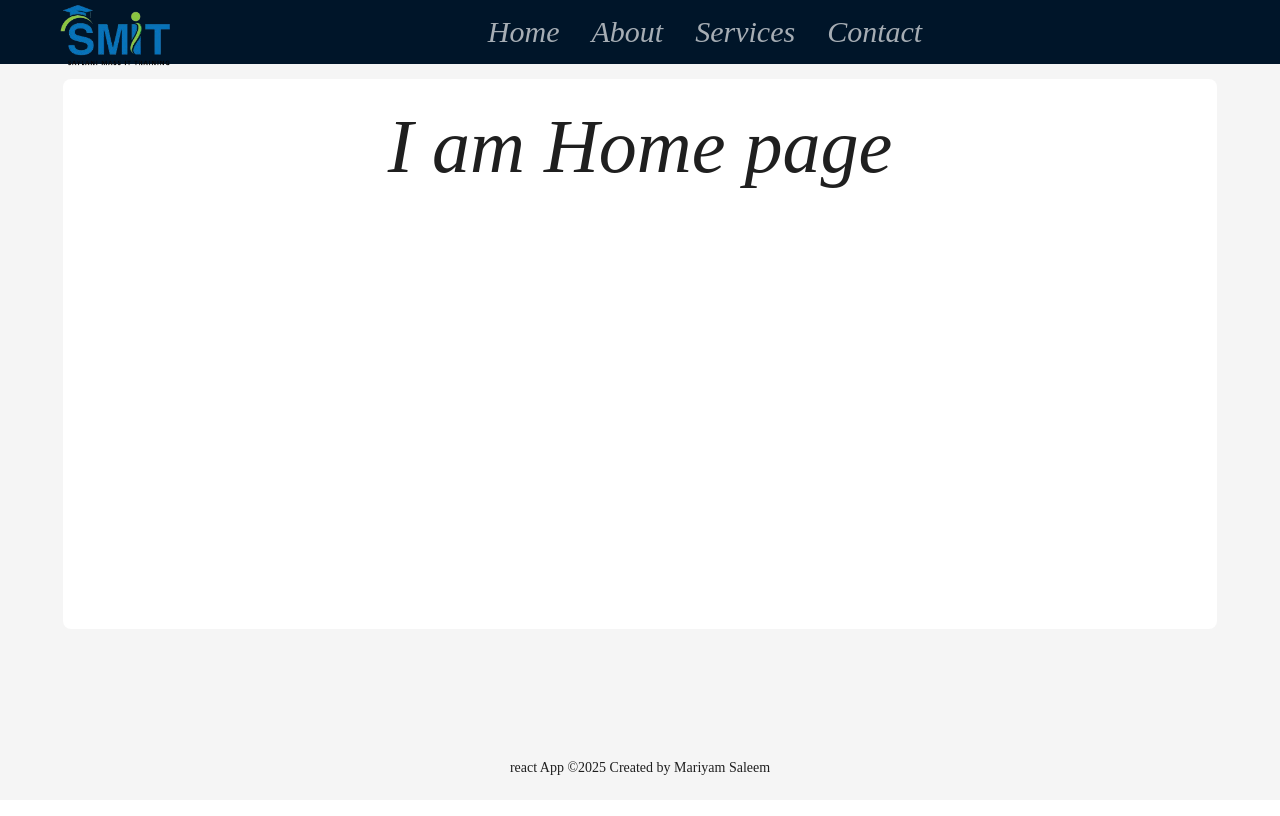
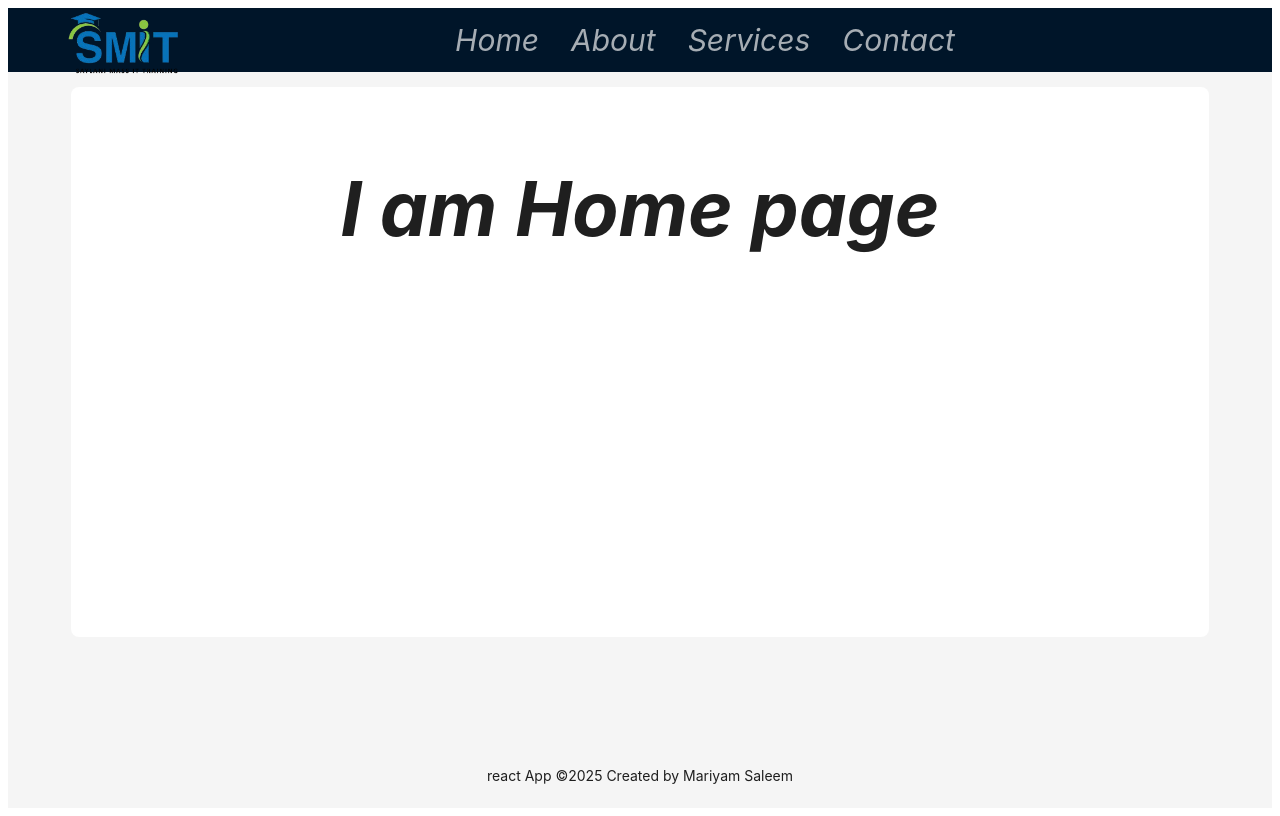
Before and after one commit to mariyamsaleem32/react-class-6, a React (Create React App) app: page / in a window 1280 px wide. Both pictures are taken after typing "Sample", "Sample123" into the empty fields and a click on the button "Login". Built offline with nearby package versions, Linux system fonts and the light colour scheme.

Commit message:
completed

```diff
--- a/src/components/Layout.jsx
+++ b/src/components/Layout.jsx
@@ -1,7 +1,7 @@
 import React from 'react';
 import logo from '../assets/smit-logo.png';
 import {Layout, Menu, theme } from 'antd';
-import { useNavigate, Link} from 'react-router';
+import { useNavigate} from 'react-router';
 
 const { Header, Content, Footer } = Layout;
 const items =  [{
@@ -68,25 +68,6 @@ const navigate = useNavigate();
             fontStyle: 'italic'
           }}
         />
-
-        {/* <div
-         style={{
-          flex: 1,
-          minWidth: 0,
-          display: 'flex',
-          justifyContent: 'center',
-          gap : 24,
-          alignItems: 'center',
-          fontSize: '30px',
-          fontStyle: 'italic',
-          cursor: 'pointer',
-        }}>
-       <Link to={'/home'} style={{color: 'white',textDecoration:'none'}}><div>Home</div></Link>
-       <Link to={'/about'}style={{color: 'white',textDecoration:'none'}}><div>About</div></Link>
-       <Link to={'/services'}style={{color: 'white',textDecoration:'none'}}><div>Services</div></Link>
-       <Link to={'/contact'}style={{color: 'white',textDecoration:'none'}}><div>Contact</div></Link>
-        </div> */}
-
       </Header>
       <Content
         style={{
@@ -96,7 +77,6 @@ const navigate = useNavigate();
           textAlign: 'center',
           fontStyle:'italic',
           fontWeight: 'bolder',
-          textAlign: 'center'
         }}
       >
         <div
--- a/src/index.jsx
+++ b/src/index.jsx
@@ -1,15 +1,13 @@
 import React from 'react';
 import ReactDOM from 'react-dom/client';
-import './index.css';
 import App from './App';
-import reportWebVitals from './reportWebVitals';
-import 'antd/dist/reset.css';
+import {BrowserRouter} from 'react-router';
 
 const root = ReactDOM.createRoot(document.getElementById('root'));
 root.render(
   <React.StrictMode>
-    <App />
+    <BrowserRouter>
+        <App />
+    </BrowserRouter>
   </React.StrictMode>
 );
-
-reportWebVitals();
--- a/src/router/index.jsx
+++ b/src/router/index.jsx
@@ -1,5 +1,5 @@
 import { React, useState } from 'react';
-import { BrowserRouter, Routes, Route, Navigate } from 'react-router';
+import {Routes, Route, Navigate } from 'react-router';
 import AppLayout from '../components/Layout';
 import Home from '../pages/Home';
 import About from '../pages/About';
@@ -13,7 +13,6 @@ const CustomNavbar = () => {
   const [isLoggedIn, setIsLoggedIn] = useState(false);
 
   return (
-    <BrowserRouter>
       <Routes>
         {/* Redirect to Home if logged in, else go to Login */}
         <Route
@@ -48,7 +47,7 @@ const CustomNavbar = () => {
         {/* 404 page route */}
         <Route path="*" element={<AppNoteFound />}/>
       </Routes>
-    </BrowserRouter>
+
   );
 };
 
```
Also changed, not shown: package.json (+6 -1 lines), 1 other file (tests, documents, lock files or other folders).
